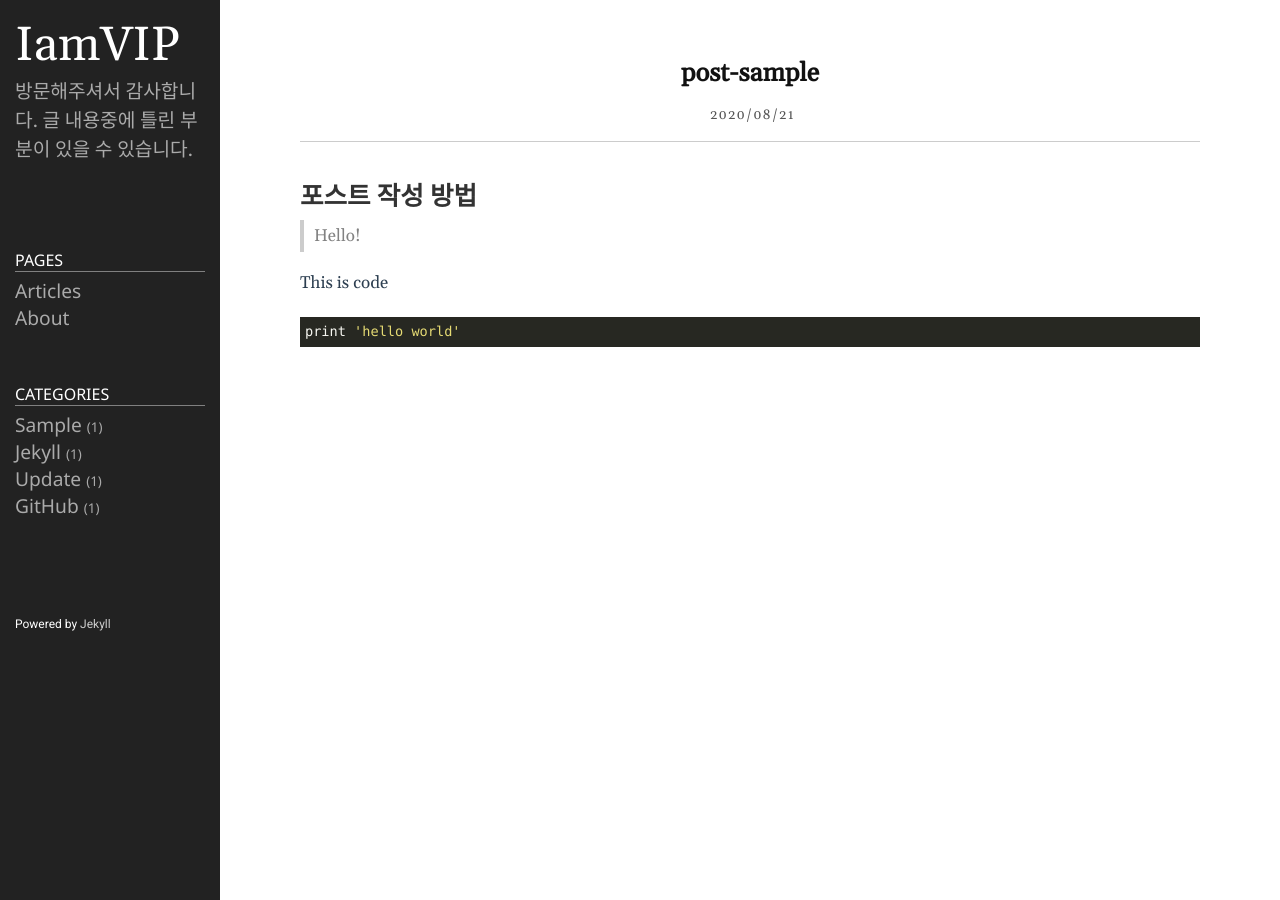
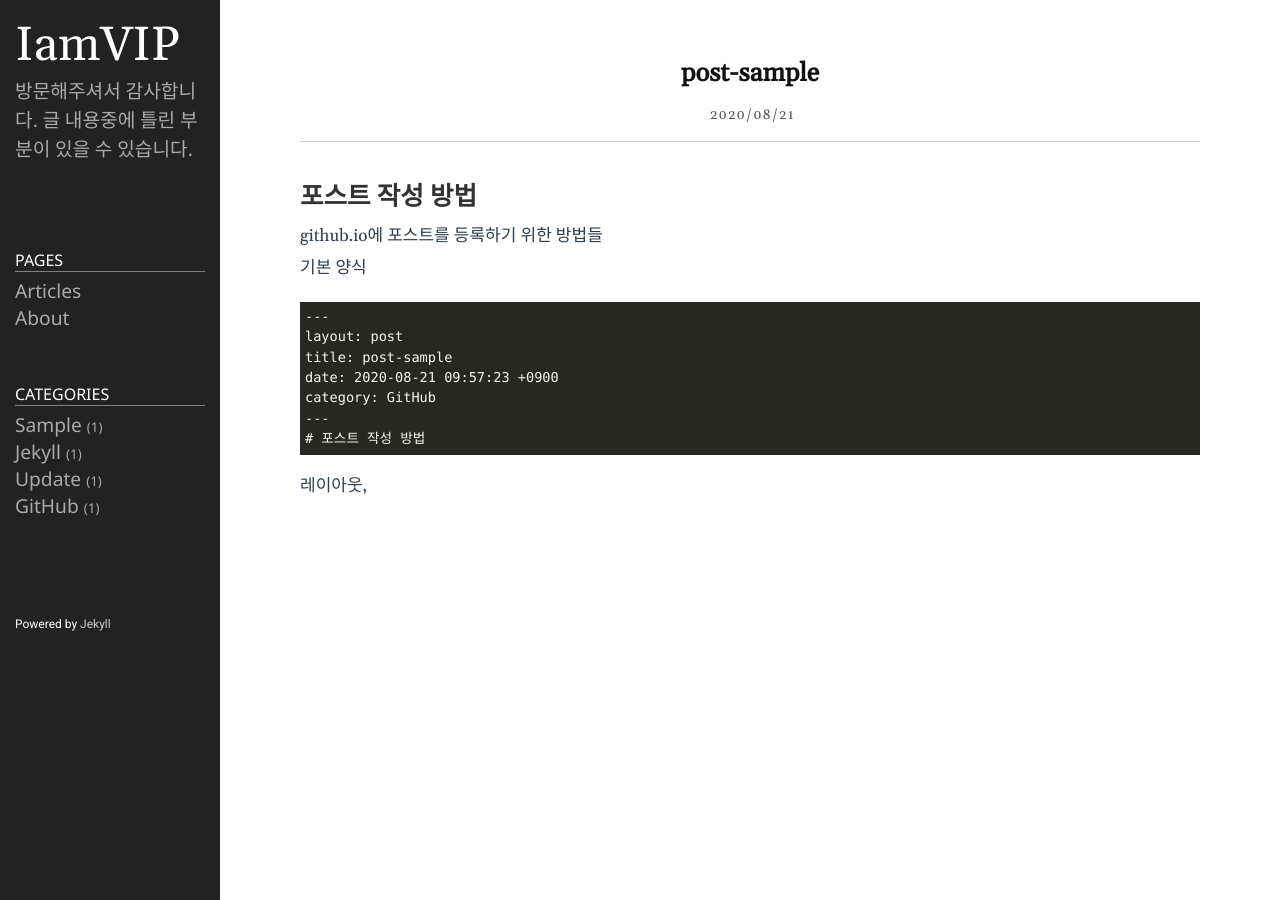
Before and after one commit to YBHkorea/ybhkorea.github.com, a Jekyll site: the page built from _posts/2020-08-21-포스트작성방법.md, in a window 1280 px wide. Built offline with Jekyll 4.4.1, drawn with Linux system fonts in a browser that asks for light colours.

Commit message:
_posts/2020-08-21-포스트작성방법.md updated from https://stackedit.io/

````diff
--- a/_posts/2020-08-21-포스트작성방법.md
+++ b/_posts/2020-08-21-포스트작성방법.md
@@ -5,12 +5,22 @@ date: 2020-08-21 09:57:23 +0900
 category: GitHub
 ---
 # 포스트 작성 방법
-> Hello!
 
-This is code
-```ruby
-print 'hello world'
+github.io에 포스트를 등록하기 위한 방법들
+
+기본 양식
 ```
+---
+layout: post
+title: post-sample
+date: 2020-08-21 09:57:23 +0900
+category: GitHub
+---
+# 포스트 작성 방법
+```
+
+레이아웃,
+
 <!--stackedit_data:
-eyJoaXN0b3J5IjpbLTEwMTg1MjYxNDFdfQ==
+eyJoaXN0b3J5IjpbLTEwMzcxNDYyNjRdfQ==
 -->
````
